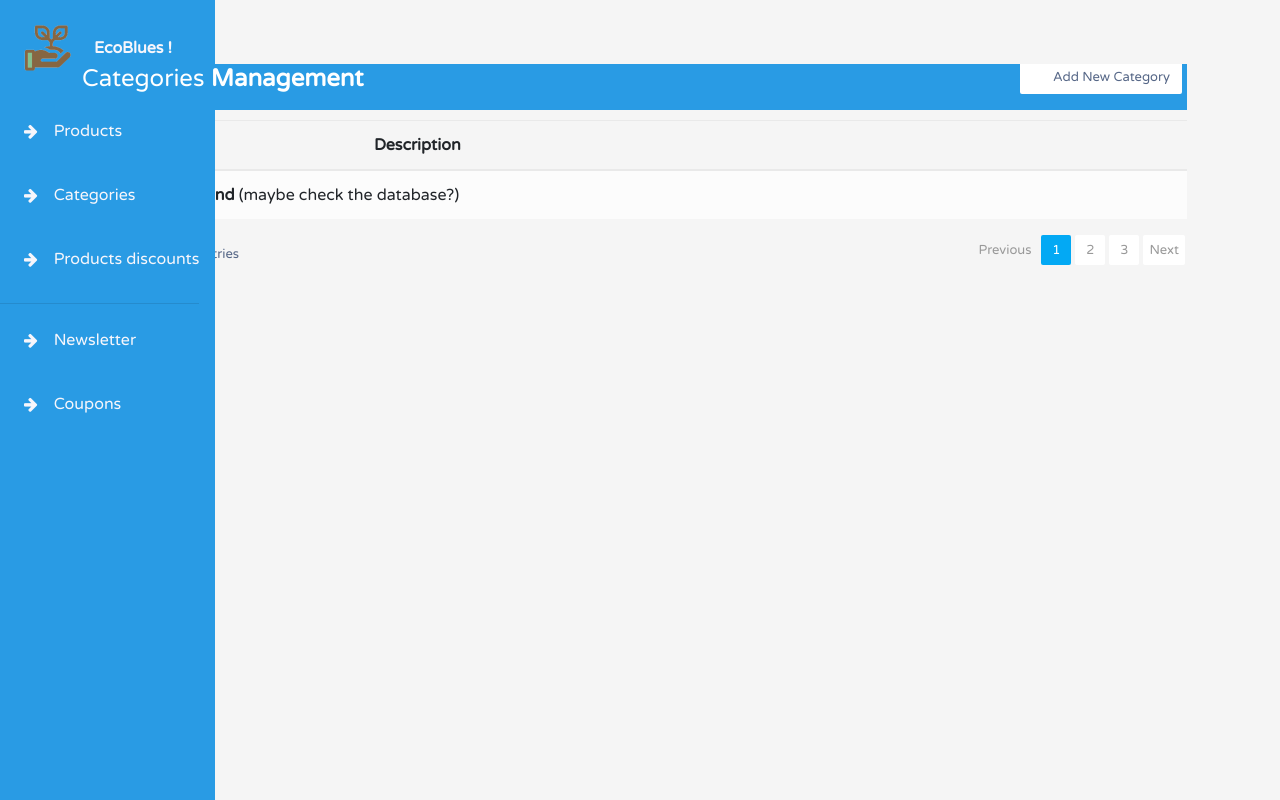
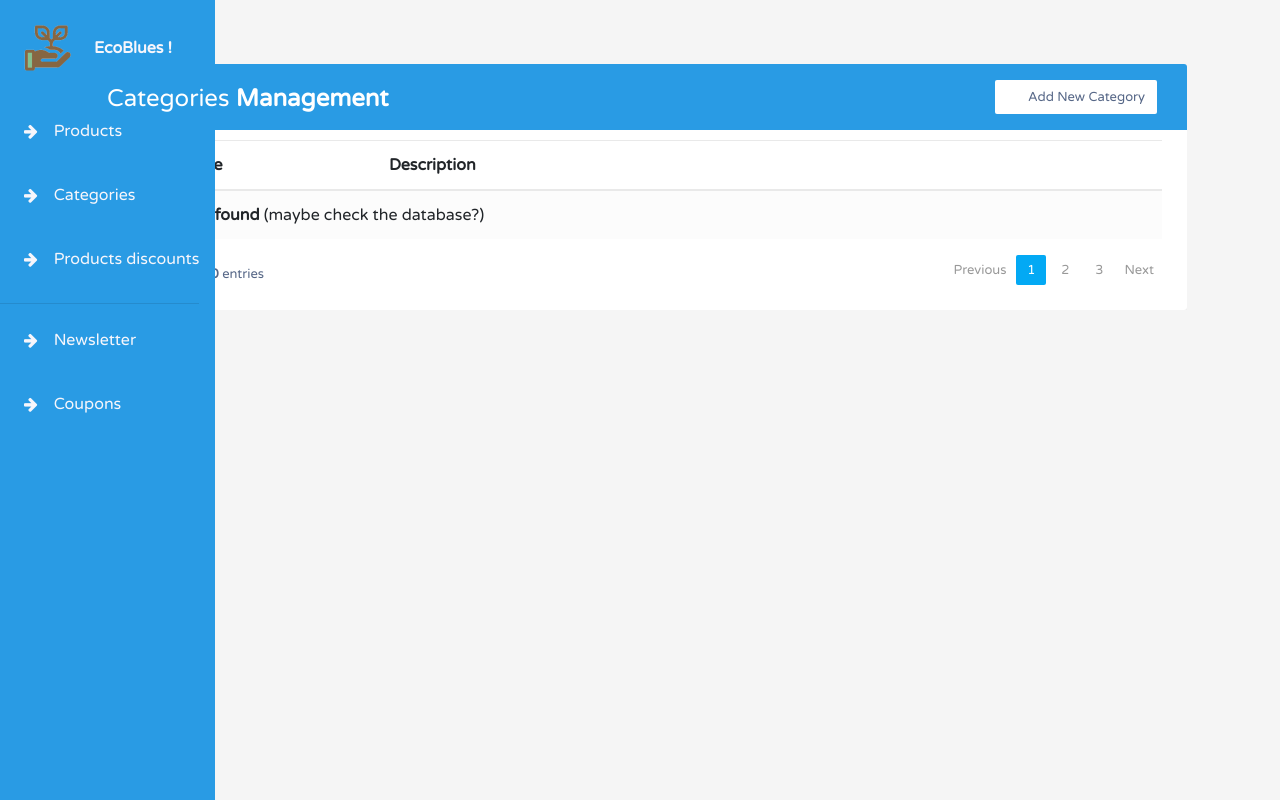
Before and after one commit to WapFalo/ecommerceSite, a Symfony app: template templates/admin/category/index.html.twig in a window 1280 px wide. Run offline with Twig, Linux system fonts and the light colour scheme; the template is opened without the code that fills it, so the values that code supplies are empty; some libraries are stand-ins or nearby versions.

Commit message:
bring back useful code

```diff
--- a/public/admin/css/style.css
+++ b/public/admin/css/style.css
@@ -3,6 +3,18 @@ body {
     background: #f5f5f5;
     font-family: 'Varela Round', sans-serif;
     font-size: 13px;
+}
+
+.table-responsive {
+    margin: 30px 0;
+}
+
+.table-wrapper {
+    min-width: 1000px;
+    background: #fff;
+    padding: 20px 25px;
+    border-radius: 3px;
+    box-shadow: 0 1px 1px rgba(0, 0, 0, .05);
 }
 
 .table-title {
```
